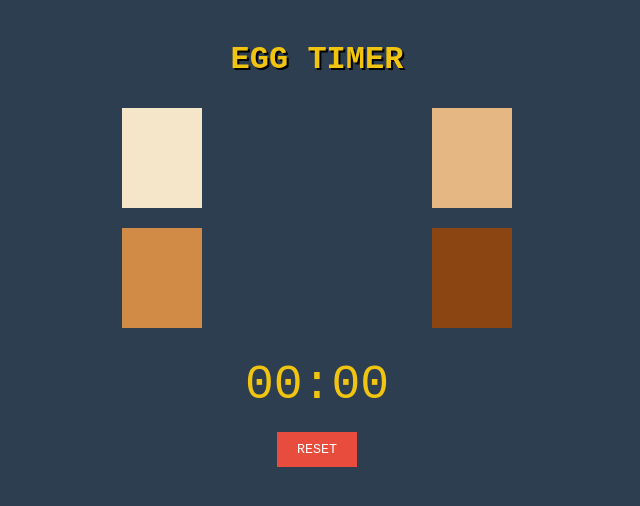
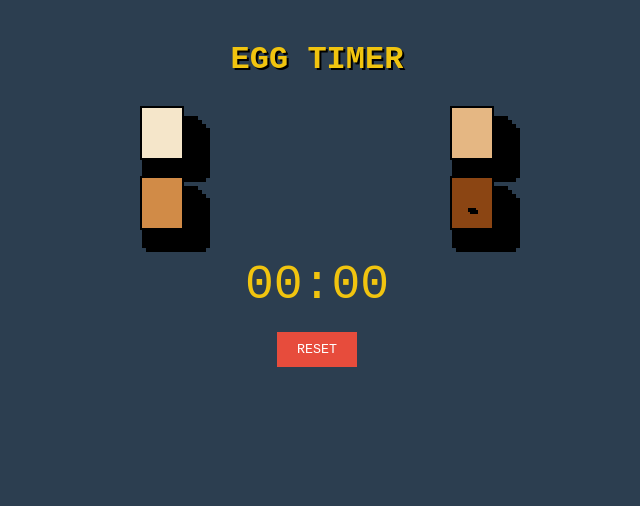
Before and after one commit to GeremyRobinson/egg-timer, a plain HTML site: page index.html in a window 1280 px wide. Shown: the whole page, without its empty margins (323-963 px from the left). Drawn offline with Linux system fonts and the light colour scheme.

Commit message:
Update style.css

```diff
--- a/style.css
+++ b/style.css
@@ -24,13 +24,60 @@ h1 {
   margin: 30px 0;
 }
 
+/* Pixel Egg Styling */
 .egg {
-  width: 80px;
-  height: 100px;
+  width: 40px;
+  height: 50px;
   margin: 0 auto;
   cursor: pointer;
-  /* Pixel art styling */
+  position: relative;
   image-rendering: pixelated;
+  /* Base egg shape */
+  background: #f5e6ca;
+  box-shadow:
+    /* Outline */
+    0px 0px 0px 2px #000,
+    /* Pixel art details */
+    /* Row 1 */
+    12px 8px 0 0 #000,
+    16px 8px 0 0 #000,
+    /* Row 2 */
+    8px 12px 0 0 #000,
+    20px 12px 0 0 #000,
+    /* Row 3 */
+    4px 16px 0 0 #000,
+    24px 16px 0 0 #000,
+    /* Row 4 */
+    0px 20px 0 0 #000,
+    28px 20px 0 0 #000,
+    /* Bottom curve */
+    4px 24px 0 0 #000,
+    24px 24px 0 0 #000;
+}
+
+/* Color variations */
+.egg.soft { background: #f5e6ca; }
+.egg.medium { background: #e5b783; }
+.egg.hard { background: #d18b47; }
+.egg.cooled {
+  background: #8b4513;
+  /* Cracked effect */
+  &::after {
+    content: "";
+    position: absolute;
+    width: 8px;
+    height: 4px;
+    background: #000;
+    top: 30px;
+    left: 16px;
+    box-shadow: 2px 2px 0 0 #000;
+  }
+}
+
+/* Hover animation */
+.egg:hover {
+  transform: scale(1.1);
+  transition: 0.2s;
 }
 
 .soft { background: #f5e6ca; /* Soft egg color */ }
```
